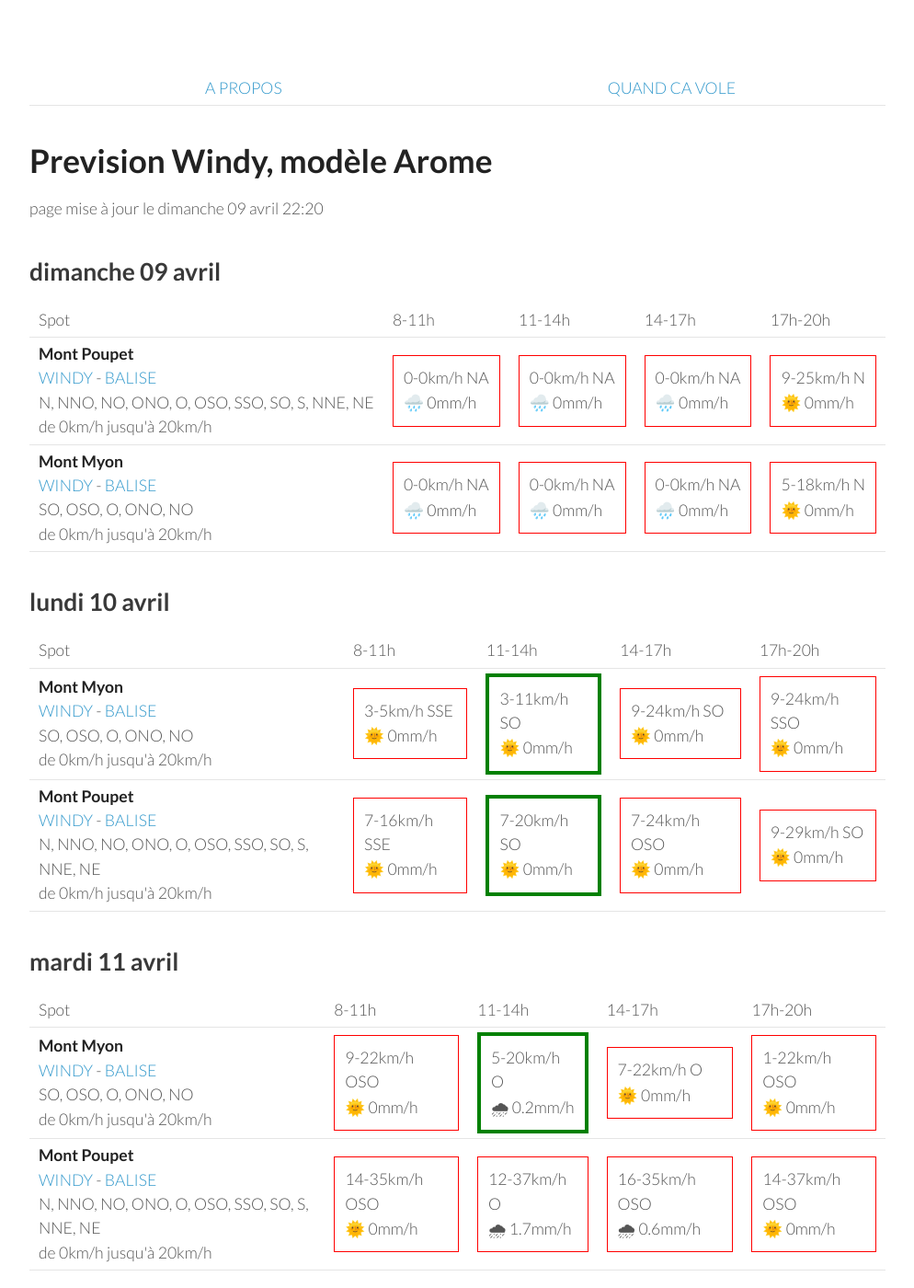
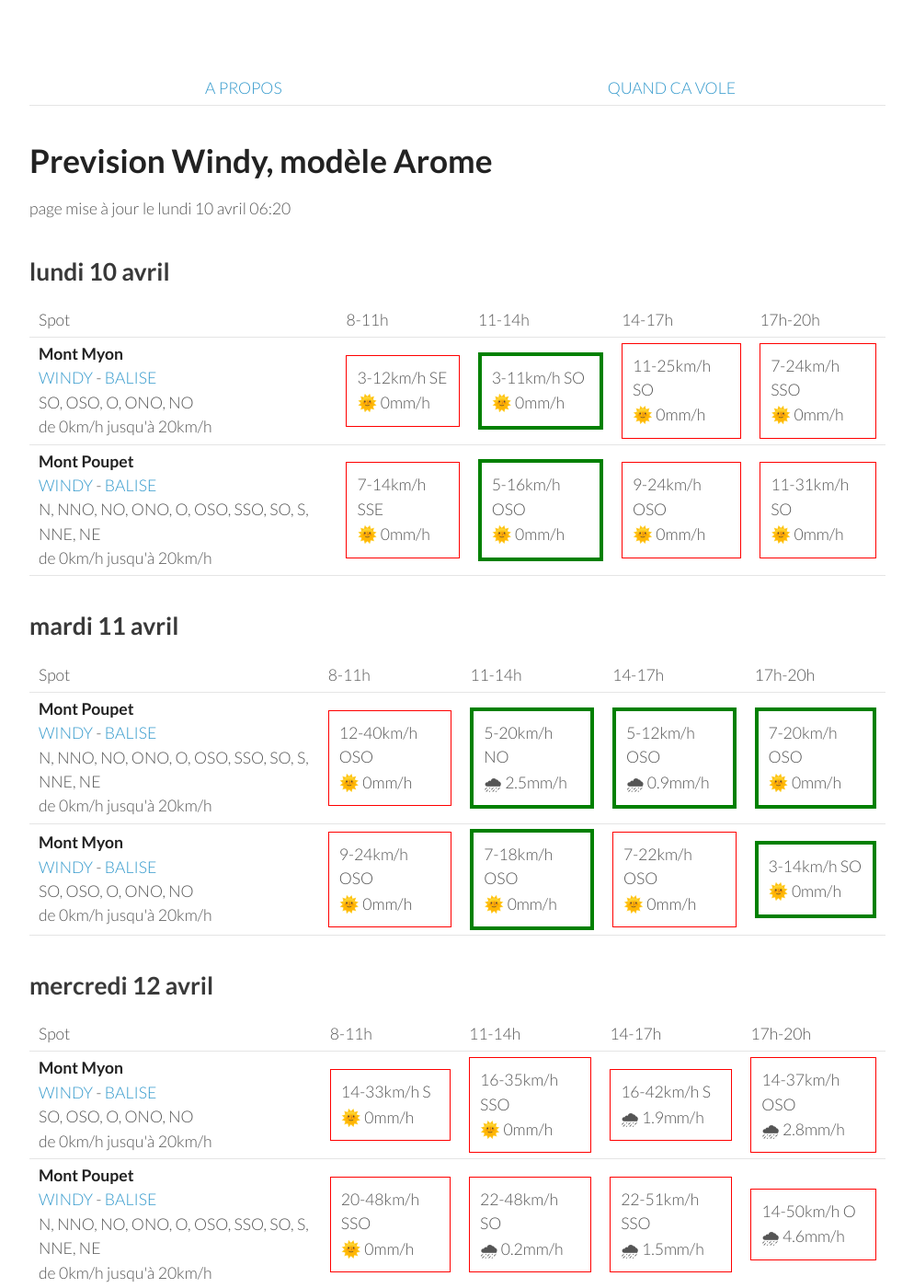
Before and after one commit to parapente-dans-le-nord/parapente-dans-le-nord.github.io, a Jekyll site: the page built from jura.markdown, in a window 1280 px wide and 1400 px high. Shown: the whole window at 92% size, without its empty margins (26-1020 px from the left). Built offline with Jekyll 4.4.1, drawn with Linux system fonts in a browser that asks for light colours; some of the changed text lies outside the part shown.

Commit message:
update index.markdown

```diff
--- a/jura.markdown
+++ b/jura.markdown
@@ -7,42 +7,8 @@ title:  "Tous les spots"
 {: .links}
 
 # Prevision Windy, modèle Arome
-page mise à jour le dimanche 09 avril 22:20
+page mise à jour le lundi 10 avril 06:20
 
-## dimanche 09 avril
-
-{::nomarkdown}
-<table>
-  <tbody>
-    <tr>
-      <td>Spot</td>
-      <td>8-11h</td>
-      <td>11-14h</td>
-      <td>14-17h</td>
-      <td>17h-20h</td>
-    </tr>
-<tr>
-        <td><strong>Mont Poupet</strong><br><a href="https://windy.com/46.970/5.876?46.541,5.876,8">WINDY</a> - <span class=""><a href="http://www.balisemeteo.com/balise.php?idBalise=92">BALISE</a> </span><br> <span class="vent-favorable">N, NNO, NO, ONO, O, OSO, SSO, SO, S, NNE, NE</span><br><span class="force-vent">de 0km/h jusqu'à 20km/h</span> </td>
-
-            <td><div class="not-flyable"><p>0-0km/h NA</p><p>🌧️ 0mm/h</p></div></td>
-            <td><div class="not-flyable"><p>0-0km/h NA</p><p>🌧️ 0mm/h</p></div></td>
-            <td><div class="not-flyable"><p>0-0km/h NA</p><p>🌧️ 0mm/h</p></div></td>
-            <td><div class="not-flyable"><p>9-25km/h N</p><p>🌞 0mm/h</p></div></td>
-
-    </tr>
-<tr>
-        <td><strong>Mont Myon</strong><br><a href="https://windy.com/46.331/5.397?45.898,5.394,8,m:eWoagj8">WINDY</a> - <span class=""><a href="http://www.balisemeteo.com/balise.php?idBalise=70">BALISE</a> </span><br> <span class="vent-favorable">SO, OSO, O, ONO, NO</span><br><span class="force-vent">de 0km/h jusqu'à 20km/h</span> </td>
-
-            <td><div class="not-flyable"><p>0-0km/h NA</p><p>🌧️ 0mm/h</p></div></td>
-            <td><div class="not-flyable"><p>0-0km/h NA</p><p>🌧️ 0mm/h</p></div></td>
-            <td><div class="not-flyable"><p>0-0km/h NA</p><p>🌧️ 0mm/h</p></div></td>
-            <td><div class="not-flyable"><p>5-18km/h N</p><p>🌞 0mm/h</p></div></td>
-
-    </tr>
-
-</tbody>
-</table>
-{:/}
 ## lundi 10 avril
 
 {::nomarkdown}
@@ -58,20 +24,20 @@ page mise à jour le dimanche 09 avril 22:20
 <tr>
         <td><strong>Mont Myon</strong><br><a href="https://windy.com/46.331/5.397?45.898,5.394,8,m:eWoagj8">WINDY</a> - <span class=""><a href="http://www.balisemeteo.com/balise.php?idBalise=70">BALISE</a> </span><br> <span class="vent-favorable">SO, OSO, O, ONO, NO</span><br><span class="force-vent">de 0km/h jusqu'à 20km/h</span> </td>
 
-            <td><div class="not-flyable"><p>3-5km/h SSE</p><p>🌞 0mm/h</p></div></td>
+            <td><div class="not-flyable"><p>3-12km/h SE</p><p>🌞 0mm/h</p></div></td>
             <td><div class="flyable"><p>3-11km/h SO</p><p>🌞 0mm/h</p></div></td>
-            <td><div class="not-flyable"><p>9-24km/h SO</p><p>🌞 0mm/h</p></div></td>
-            <td><div class="not-flyable"><p>9-24km/h SSO</p><p>🌞 0mm/h</p></div></td>
+            <td><div class="not-flyable"><p>11-25km/h SO</p><p>🌞 0mm/h</p></div></td>
+            <td><div class="not-flyable"><p>7-24km/h SSO</p><p>🌞 0mm/h</p></div></td>
 
 
     </tr>
 <tr>
         <td><strong>Mont Poupet</strong><br><a href="https://windy.com/46.970/5.876?46.541,5.876,8">WINDY</a> - <span class=""><a href="http://www.balisemeteo.com/balise.php?idBalise=92">BALISE</a> </span><br> <span class="vent-favorable">N, NNO, NO, ONO, O, OSO, SSO, SO, S, NNE, NE</span><br><span class="force-vent">de 0km/h jusqu'à 20km/h</span> </td>
 
-            <td><div class="not-flyable"><p>7-16km/h SSE</p><p>🌞 0mm/h</p></div></td>
-            <td><div class="flyable"><p>7-20km/h SO</p><p>🌞 0mm/h</p></div></td>
-            <td><div class="not-flyable"><p>7-24km/h OSO</p><p>🌞 0mm/h</p></div></td>
-            <td><div class="not-flyable"><p>9-29km/h SO</p><p>🌞 0mm/h</p></div></td>
+            <td><div class="not-flyable"><p>7-14km/h SSE</p><p>🌞 0mm/h</p></div></td>
+            <td><div class="flyable"><p>5-16km/h OSO</p><p>🌞 0mm/h</p></div></td>
+            <td><div class="not-flyable"><p>9-24km/h OSO</p><p>🌞 0mm/h</p></div></td>
+            <td><div class="not-flyable"><p>11-31km/h SO</p><p>🌞 0mm/h</p></div></td>
 
 
     </tr>
@@ -92,22 +58,22 @@ page mise à jour le dimanche 09 avril 22:20
       <td>17h-20h</td>
     </tr>
 <tr>
-        <td><strong>Mont Myon</strong><br><a href="https://windy.com/46.331/5.397?45.898,5.394,8,m:eWoagj8">WINDY</a> - <span class=""><a href="http://www.balisemeteo.com/balise.php?idBalise=70">BALISE</a> </span><br> <span class="vent-favorable">SO, OSO, O, ONO, NO</span><br><span class="force-vent">de 0km/h jusqu'à 20km/h</span> </td>
+        <td><strong>Mont Poupet</strong><br><a href="https://windy.com/46.970/5.876?46.541,5.876,8">WINDY</a> - <span class=""><a href="http://www.balisemeteo.com/balise.php?idBalise=92">BALISE</a> </span><br> <span class="vent-favorable">N, NNO, NO, ONO, O, OSO, SSO, SO, S, NNE, NE</span><br><span class="force-vent">de 0km/h jusqu'à 20km/h</span> </td>
 
-            <td><div class="not-flyable"><p>9-22km/h OSO</p><p>🌞 0mm/h</p></div></td>
-            <td><div class="flyable"><p>5-20km/h O</p><p>🌧 0.2mm/h</p></div></td>
-            <td><div class="not-flyable"><p>7-22km/h O</p><p>🌞 0mm/h</p></div></td>
-            <td><div class="not-flyable"><p>1-22km/h OSO</p><p>🌞 0mm/h</p></div></td>
+            <td><div class="not-flyable"><p>12-40km/h OSO</p><p>🌞 0mm/h</p></div></td>
+            <td><div class="flyable"><p>5-20km/h NO</p><p>🌧 2.5mm/h</p></div></td>
+            <td><div class="flyable"><p>5-12km/h OSO</p><p>🌧 0.9mm/h</p></div></td>
+            <td><div class="flyable"><p>7-20km/h OSO</p><p>🌞 0mm/h</p></div></td>
 
 
     </tr>
 <tr>
-        <td><strong>Mont Poupet</strong><br><a href="https://windy.com/46.970/5.876?46.541,5.876,8">WINDY</a> - <span class=""><a href="http://www.balisemeteo.com/balise.php?idBalise=92">BALISE</a> </span><br> <span class="vent-favorable">N, NNO, NO, ONO, O, OSO, SSO, SO, S, NNE, NE</span><br><span class="force-vent">de 0km/h jusqu'à 20km/h</span> </td>
+        <td><strong>Mont Myon</strong><br><a href="https://windy.com/46.331/5.397?45.898,5.394,8,m:eWoagj8">WINDY</a> - <span class=""><a href="http://www.balisemeteo.com/balise.php?idBalise=70">BALISE</a> </span><br> <span class="vent-favorable">SO, OSO, O, ONO, NO</span><br><span class="force-vent">de 0km/h jusqu'à 20km/h</span> </td>
 
-            <td><div class="not-flyable"><p>14-35km/h OSO</p><p>🌞 0mm/h</p></div></td>
-            <td><div class="not-flyable"><p>12-37km/h O</p><p>🌧 1.7mm/h</p></div></td>
-            <td><div class="not-flyable"><p>16-35km/h OSO</p><p>🌧 0.6mm/h</p></div></td>
-            <td><div class="not-flyable"><p>14-37km/h OSO</p><p>🌞 0mm/h</p></div></td>
+            <td><div class="not-flyable"><p>9-24km/h OSO</p><p>🌞 0mm/h</p></div></td>
+            <td><div class="flyable"><p>7-18km/h OSO</p><p>🌞 0mm/h</p></div></td>
+            <td><div class="not-flyable"><p>7-22km/h OSO</p><p>🌞 0mm/h</p></div></td>
+            <td><div class="flyable"><p>3-14km/h SO</p><p>🌞 0mm/h</p></div></td>
 
 
     </tr>
@@ -130,20 +96,20 @@ page mise à jour le dimanche 09 avril 22:20
 <tr>
         <td><strong>Mont Myon</strong><br><a href="https://windy.com/46.331/5.397?45.898,5.394,8,m:eWoagj8">WINDY</a> - <span class=""><a href="http://www.balisemeteo.com/balise.php?idBalise=70">BALISE</a> </span><br> <span class="vent-favorable">SO, OSO, O, ONO, NO</span><br><span class="force-vent">de 0km/h jusqu'à 20km/h</span> </td>
 
-            <td><div class="not-flyable"><p>14-31km/h S</p><p>🌞 0mm/h</p></div></td>
-            <td><div class="not-flyable"><p>16-37km/h SSO</p><p>🌞 0mm/h</p></div></td>
-            <td><div class="not-flyable"><p>18-40km/h S</p><p>🌧 1.3mm/h</p></div></td>
-            <td><div class="not-flyable"><p>11-44km/h ONO</p><p>🌧 2.6mm/h</p></div></td>
+            <td><div class="not-flyable"><p>14-33km/h S</p><p>🌞 0mm/h</p></div></td>
+            <td><div class="not-flyable"><p>16-35km/h SSO</p><p>🌞 0mm/h</p></div></td>
+            <td><div class="not-flyable"><p>16-42km/h S</p><p>🌧 1.9mm/h</p></div></td>
+            <td><div class="not-flyable"><p>14-37km/h OSO</p><p>🌧 2.8mm/h</p></div></td>
 
 
     </tr>
 <tr>
         <td><strong>Mont Poupet</strong><br><a href="https://windy.com/46.970/5.876?46.541,5.876,8">WINDY</a> - <span class=""><a href="http://www.balisemeteo.com/balise.php?idBalise=92">BALISE</a> </span><br> <span class="vent-favorable">N, NNO, NO, ONO, O, OSO, SSO, SO, S, NNE, NE</span><br><span class="force-vent">de 0km/h jusqu'à 20km/h</span> </td>
 
-            <td><div class="not-flyable"><p>18-42km/h SSO</p><p>🌧 0.3mm/h</p></div></td>
-            <td><div class="not-flyable"><p>20-44km/h SO</p><p>🌧 1.2mm/h</p></div></td>
-            <td><div class="not-flyable"><p>25-51km/h SSO</p><p>🌧 1.8mm/h</p></div></td>
-            <td><div class="not-flyable"><p>12-55km/h OSO</p><p>🌧 5mm/h</p></div></td>
+            <td><div class="not-flyable"><p>20-48km/h SSO</p><p>🌞 0mm/h</p></div></td>
+            <td><div class="not-flyable"><p>22-48km/h SO</p><p>🌧 0.2mm/h</p></div></td>
+            <td><div class="not-flyable"><p>22-51km/h SSO</p><p>🌧 1.5mm/h</p></div></td>
+            <td><div class="not-flyable"><p>14-50km/h O</p><p>🌧 4.6mm/h</p></div></td>
 
 
     </tr>
@@ -166,20 +132,20 @@ page mise à jour le dimanche 09 avril 22:20
 <tr>
         <td><strong>Mont Myon</strong><br><a href="https://windy.com/46.331/5.397?45.898,5.394,8,m:eWoagj8">WINDY</a> - <span class=""><a href="http://www.balisemeteo.com/balise.php?idBalise=70">BALISE</a> </span><br> <span class="vent-favorable">SO, OSO, O, ONO, NO</span><br><span class="force-vent">de 0km/h jusqu'à 20km/h</span> </td>
 
-            <td><div class="not-flyable"><p>7-14km/h S</p><p>🌞 0mm/h</p></div></td>
-            <td><div class="not-flyable"><p>11-27km/h O</p><p>🌧 0.3mm/h</p></div></td>
-            <td><div class="not-flyable"><p>11-29km/h O</p><p>🌧 0.3mm/h</p></div></td>
-            <td><div class="not-flyable"><p>11-29km/h OSO</p><p>🌧 0.4mm/h</p></div></td>
+            <td><div class="not-flyable"><p>5-11km/h S</p><p>🌧 1.3mm/h</p></div></td>
+            <td><div class="not-flyable"><p>7-24km/h O</p><p>🌧 1.6mm/h</p></div></td>
+            <td><div class="not-flyable"><p>9-27km/h OSO</p><p>🌧 0.3mm/h</p></div></td>
+            <td><div class="not-flyable"><p>5-24km/h SO</p><p>🌧 0.6mm/h</p></div></td>
 
 
     </tr>
 <tr>
         <td><strong>Mont Poupet</strong><br><a href="https://windy.com/46.970/5.876?46.541,5.876,8">WINDY</a> - <span class=""><a href="http://www.balisemeteo.com/balise.php?idBalise=92">BALISE</a> </span><br> <span class="vent-favorable">N, NNO, NO, ONO, O, OSO, SSO, SO, S, NNE, NE</span><br><span class="force-vent">de 0km/h jusqu'à 20km/h</span> </td>
 
-            <td><div class="not-flyable"><p>16-35km/h SO</p><p>🌞 0mm/h</p></div></td>
-            <td><div class="not-flyable"><p>16-40km/h OSO</p><p>🌧 0.2mm/h</p></div></td>
+            <td><div class="not-flyable"><p>14-33km/h SO</p><p>🌧 0.5mm/h</p></div></td>
+            <td><div class="not-flyable"><p>14-33km/h OSO</p><p>🌧 0.3mm/h</p></div></td>
+            <td><div class="not-flyable"><p>16-38km/h SO</p><p>🌧 0.2mm/h</p></div></td>
             <td><div class="not-flyable"><p>18-40km/h OSO</p><p>🌧 0.3mm/h</p></div></td>
-            <td><div class="not-flyable"><p>12-40km/h OSO</p><p>🌧 0.3mm/h</p></div></td>
 
 
     </tr>
@@ -202,20 +168,20 @@ page mise à jour le dimanche 09 avril 22:20
 <tr>
         <td><strong>Mont Myon</strong><br><a href="https://windy.com/46.331/5.397?45.898,5.394,8,m:eWoagj8">WINDY</a> - <span class=""><a href="http://www.balisemeteo.com/balise.php?idBalise=70">BALISE</a> </span><br> <span class="vent-favorable">SO, OSO, O, ONO, NO</span><br><span class="force-vent">de 0km/h jusqu'à 20km/h</span> </td>
 
-            <td><div class="not-flyable"><p>12-24km/h S</p><p>🌧 0.4mm/h</p></div></td>
-            <td><div class="not-flyable"><p>20-44km/h SSO</p><p>🌧 0.5mm/h</p></div></td>
-            <td><div class="not-flyable"><p>24-51km/h S</p><p>🌞 0mm/h</p></div></td>
-            <td><div class="not-flyable"><p>27-57km/h S</p><p>🌧 2.3mm/h</p></div></td>
+            <td><div class="not-flyable"><p>11-22km/h S</p><p>🌧 0.7mm/h</p></div></td>
+            <td><div class="not-flyable"><p>12-31km/h SSO</p><p>🌧 0.2mm/h</p></div></td>
+            <td><div class="not-flyable"><p>20-44km/h SSO</p><p>🌧 0.2mm/h</p></div></td>
+            <td><div class="not-flyable"><p>20-46km/h S</p><p>🌧 1.3mm/h</p></div></td>
 
 
     </tr>
 <tr>
         <td><strong>Mont Poupet</strong><br><a href="https://windy.com/46.970/5.876?46.541,5.876,8">WINDY</a> - <span class=""><a href="http://www.balisemeteo.com/balise.php?idBalise=92">BALISE</a> </span><br> <span class="vent-favorable">N, NNO, NO, ONO, O, OSO, SSO, SO, S, NNE, NE</span><br><span class="force-vent">de 0km/h jusqu'à 20km/h</span> </td>
 
-            <td><div class="not-flyable"><p>14-31km/h SSO</p><p>🌞 0mm/h</p></div></td>
-            <td><div class="not-flyable"><p>20-44km/h SSO</p><p>🌧 0.5mm/h</p></div></td>
-            <td><div class="not-flyable"><p>24-53km/h SSO</p><p>🌞 0mm/h</p></div></td>
-            <td><div class="not-flyable"><p>27-59km/h S</p><p>🌧 1.4mm/h</p></div></td>
+            <td><div class="not-flyable"><p>16-31km/h SSO</p><p>🌞 0mm/h</p></div></td>
+            <td><div class="not-flyable"><p>18-38km/h SSO</p><p>🌞 0mm/h</p></div></td>
+            <td><div class="not-flyable"><p>20-44km/h SSO</p><p>🌞 0mm/h</p></div></td>
+            <td><div class="not-flyable"><p>18-46km/h SSO</p><p>🌧 0.5mm/h</p></div></td>
 
 
     </tr>
```
